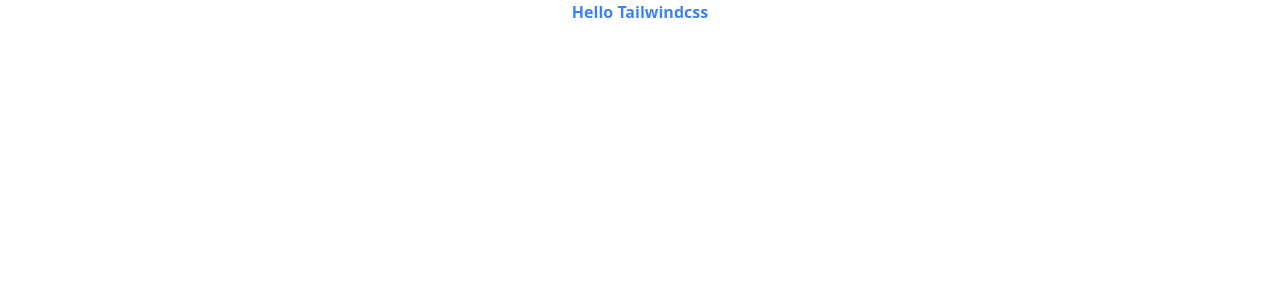
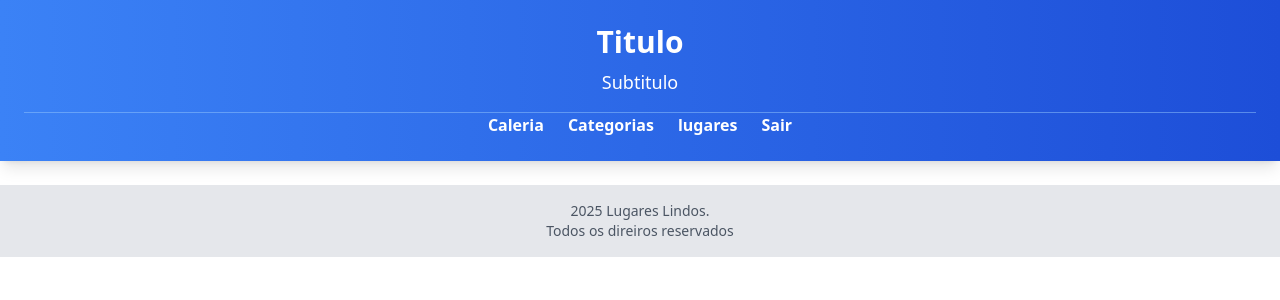
Before and after one commit to LeoMazenda2/passeio-app, an Angular app: page / in a window 1280 px wide. Shown: the top 300 px of the page. Built offline with nearby package versions, Linux system fonts and the light colour scheme.

Commit message:
Aplicado um layput basico na aplicação

```diff
--- a/angular.json
+++ b/angular.json
@@ -105,5 +105,8 @@
         }
       }
     }
+  },
+  "cli": {
+    "analytics": false
   }
 }
--- a/src/app/app-routing.module.ts
+++ b/src/app/app-routing.module.ts
@@ -1,7 +1,12 @@
 import { NgModule } from '@angular/core';
 import { RouterModule, Routes } from '@angular/router';
 
-const routes: Routes = [];
+const routes: Routes = [
+  {
+    path:'paginas',
+    loadChildren: () => import('./template/template.module').then(m => m.TemplateModule) // isso é um lazyload
+  }
+];
 
 @NgModule({
   imports: [RouterModule.forRoot(routes)],
--- a/src/app/app.component.html
+++ b/src/app/app.component.html
@@ -1,3 +1 @@
-<h1 class="text-center text-blue-500 font-bold">
-  Hello Tailwindcss
-</h1>
+<router-outlet></router-outlet>
--- /dev/null
+++ b/src/app/categorias/categoria/categoria.component.html
@@ -0,0 +1 @@
+<p>categoria works!</p>
--- a/src/app/template/layout/layout.component.html
+++ b/src/app/template/layout/layout.component.html
@@ -1 +1,34 @@
-<p>layout works!</p>
+<header class="bg-gradient-to-r from-blue-500 to-blue-700 text-white p-6 shadow-lg">
+  <div class="text-center">
+    <h1 class="text-3xl font-bold">Titulo</h1>
+    <p class="text-lg mt-2">Subtitulo</p>
+  </div>
+
+  <div class="mt-4">
+    <hr class="border-t border-blue-300 opacity-50" />
+  </div>
+
+  <nav class="mt-4'">
+    <ul class="flex justify-center space-x-6 text-white font-semibold">
+        <li>
+            <a class="hover:text-yellow-300">Caleria</a>
+        </li>
+         <li>
+            <a class="hover:text-yellow-300">Categorias</a>
+        </li>
+         <li>
+            <a class="hover:text-yellow-300">lugares</a>
+        </li>
+         <li>
+            <a class="hover:text-yellow-300">Sair</a>
+        </li>
+    </ul>
+  </nav>
+</header>
+
+<router-outlet></router-outlet>
+
+<footer class="bg-gray-200 text-center p-4 mt-6">
+    <p class="text-gray-600 text-sm">2025 Lugares Lindos. <br>Todos os direiros reservados </p>
+
+</footer>
--- a/src/app/template/template-routing.module.ts
+++ b/src/app/template/template-routing.module.ts
@@ -1,7 +1,19 @@
 import { NgModule } from '@angular/core';
 import { RouterModule, Routes } from '@angular/router';
+import { LayoutComponent } from './layout/layout.component';
 
-const routes: Routes = [];
+const routes: Routes = [
+  {
+    path:'',
+    component: LayoutComponent,
+    children: [
+      {
+        path: 'categorias',
+        loadChildren: () => import('../categorias/categorias.module').then(m => m.CategoriasModule)
+      }
+    ]
+  }
+];
 
 @NgModule({
   imports: [RouterModule.forChild(routes)],
--- a/src/app/template/template.module.ts
+++ b/src/app/template/template.module.ts
@@ -3,6 +3,7 @@
 
 import { TemplateRoutingModule } from './template-routing.module';
 import { LayoutComponent } from './layout/layout.component';
+import { CategoriasModule } from '../categorias/categorias.module';
 
 
 @NgModule({
@@ -11,7 +12,8 @@
   ],
   imports: [
     CommonModule,
-    TemplateRoutingModule
+    TemplateRoutingModule,
+    CategoriasModule
   ]
 })
 export class TemplateModule { }
```
Also changed, not shown: src/app/app.module.ts (+5 -4 lines), src/app/categorias/categoria/categoria.component.ts (added, +11 -0 lines), src/app/categorias/categorias-routing.module.ts (added, +16 -0 lines), src/app/categorias/categorias.module.ts (added, +17 -0 lines), src/app/categorias/categoria/categoria.component.scss (added), 1 other file (tests, documents, lock files or other folders).
